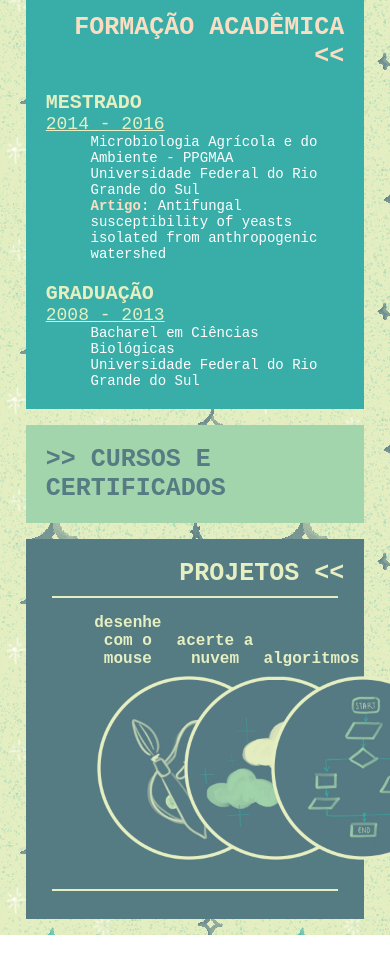
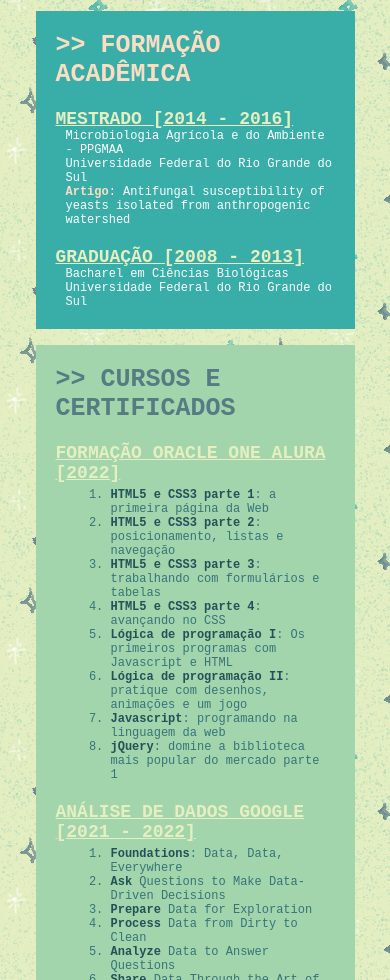
Before and after one commit to anamilanezi/anamilanezi.github.io, a plain HTML site: page index.html in a window 390 px wide. Shown: the part 1020-2000 px from the top of the page. Before the commit the page ends 1955 px from the top, so only its background shows below. Drawn offline with Linux system fonts and the light colour scheme; a web font is replaced by a local one.

Commit message:
implementa versao mobile de cursos

```diff
--- a/css/style.css
+++ b/css/style.css
@@ -20,7 +20,7 @@ body {
 @media (max-width: 900px) {
 
     body {
-        max-width: 95%;
+        max-width: 90%;
     }
     .web {
         display: none;
@@ -37,17 +37,27 @@ body {
         margin: 0;
     }
 
+    h3, #nav-formacao, h4 {
+        text-align: left;
+    }
+
     h4 {
         margin: 20px 0 0 0;
-        font-size: 20px;
+        font-size: 18px;
         color:#E5EFC1;
         text-transform: uppercase;
+        text-decoration: underline;
     }
 
     .descricao {
         color: #FFFFFF;
-        font-size: 14px;
-        padding-left: 15%;
+        font-size: 12px;
+        padding-left: 10px;
+    }
+
+    li {
+        margin: 0;
+        font-size: 12px;
     }
 
     hr {
@@ -55,12 +65,16 @@ body {
         border: 1px solid #E5EFC1;
         }
 
-    .titulo, .descricao {
+    .formacao .titulo, .descricao {
         text-align: left;
     }
 
     .curso-ano {
         text-decoration: underline;
+    }
+
+    ol {
+        margin: 5px;
     }
 
 
--- a/index.html
+++ b/index.html
@@ -37,13 +37,12 @@
     <main>
 
         <div class="formacao">
-
+<!-- FORMAÇÃO EXIBIDA NA VERSÃO MOBILE -->
             <section class="mobile">
-                <h3 id="nav-formacao">FORMAÇÃO ACADÊMICA <<</h3>
+                <h3 id="nav-formacao">>> FORMAÇÃO ACADÊMICA</h3>
 
                 <div class="titulo">
-                    <h4>Mestrado</h4>
-                    <span class="curso-ano">2014 - 2016</span>
+                    <h4>Mestrado [2014 - 2016]</h4>
                 </div>
                 <div class="descricao">
                     <p>Microbiologia Agrícola e do Ambiente - PPGMAA</p>
@@ -52,18 +51,16 @@
                 </div>
 
                 <div class="titulo">
-                    <h4>Graduação</h4>
-                    <span class="curso-ano">2008 - 2013</span>
+                    <h4>Graduação [2008 - 2013]</h4>
+
                 </div>
                 <div class="descricao">
                     <p>Bacharel em Ciências Biológicas<br>
                     </p>
                     <p>Universidade Federal do Rio Grande do Sul</p>
                 </div>
-
-
             </section>
-
+<!--FORMAÇÃO VERSÃO WEB-->
             <section class="web">
             <h3 id="nav-formacao">FORMAÇÃO ACADÊMICA <<</h3>
             <table class="web">
@@ -87,8 +84,53 @@
         </div>
 
         <div class="cursos-certificados">
+            <!--CURSOS VERSÃO MOBILE-->
+        <section class="mobile">
+            <h3>>> CURSOS E CERTIFICADOS</h3>
 
-
+                <h4>Formação Oracle One Alura [2022]</h4>
+            <div class="descricao">
+                <ol class="lista-cursos alura">
+                    <li><a href="https://cursos.alura.com.br/certificate/3a588f14-124f-4d1d-aa90-c41baca1486a" target="_blank">HTML5 e CSS3 parte 1</a>: a primeira página da Web</li>
+                    <li><a href="https://cursos.alura.com.br/certificate/0d3996a1-0f83-46ef-a654-887665ed11c4" target="_blank">HTML5 e CSS3 parte 2</a>: posicionamento, listas e navegação</li>
+                    <li><a href="https://cursos.alura.com.br/certificate/7f4a34fd-ff21-44d7-beba-ecf1fb127ca4" target="_blank">HTML5 e CSS3 parte 3</a>: trabalhando com formulários e tabelas</li>
+                    <li><a href="https://cursos.alura.com.br/certificate/928cc8f9-a924-4191-ab8c-4d158020a027" target="_blank">HTML5 e CSS3 parte 4</a>: avançando no CSS</li>
+                    <li><a href="https://cursos.alura.com.br/certificate/f8f14e59-bde4-45b4-a86e-1e315b4330dc" target="_blank">Lógica de programação I</a>: Os primeiros programas com Javascript e HTML</li>
+                    <li><a href="https://cursos.alura.com.br/certificate/2d04d62b-7664-4ee4-9999-808f3dfe9234" target="_blank">Lógica de programação II</a>: pratique com desenhos, animações e um jogo</li>
+                    <li><a href="https://cursos.alura.com.br/certificate/5429d80b-1e2e-431a-84b4-07f74e1b73a7" target="_blank">Javascript</a>: programando na linguagem da web
+                    </li>
+                    <li><a href="https://cursos.alura.com.br/certificate/a400a089-9467-49b6-ae9f-5224af427731" target="_blank">jQuery</a>: domine a biblioteca mais popular do mercado parte 1</li>
+                </ol>
+            </div>
+            <h4>Análise de Dados Google [2021 - 2022]</h4>
+            <div class="descricao">
+                <ol class="lista-cursos">
+                    <li><a href="https://www.coursera.org/account/accomplishments/certificate/GWCWRLACS3SQ" target="_blank">Foundations</a>: Data, Data, Everywhere</li>
+                    <li><a href="https://www.coursera.org/account/accomplishments/certificate/6BCZXBML2TDV" target="_blank">Ask</a> Questions to Make Data-Driven Decisions</li>
+                    <li><a href="https://www.coursera.org/account/accomplishments/certificate/8GXNWLNPZS6E" target="_blank">Prepare</a> Data for Exploration</li>
+                    <li><a href="https://www.coursera.org/account/accomplishments/certificate/WPFFJYY2RNGB" target="">Process</a> Data from Dirty to Clean</li>
+                    <li><a href="https://www.coursera.org/account/accomplishments/certificate/E6PNPP5ZJAN8" target="_blank">Analyze</a> Data to Answer Questions</li>
+                    <li><a href="https://www.coursera.org/account/accomplishments/certificate/JYZ35UQ7KSG6" target="_blank">Share</a> Data Through the Art of Visualization</li>
+                    <li><a href="https://www.coursera.org/account/accomplishments/certificate/ZNSQ7WGCU4H3" target="_blank">Data Analysis</a> with R Programming</li>
+                </ol>
+            </div>
+            <h4>Mulheres: História e Resistência | CHC Santa Casa [2019]</h4>
+            <div class="descricao">
+                <ol class="lista-cursos">
+                    <li>Perspectivas: as mulheres como agentes da História</li>
+                    <li>Feminismos: movimentos políticos no decorrer da História</li>
+                    <li>Mulheres e saúde</li>
+                    <li>Significados e representações do corpo feminino</li>
+                    <li>Maternidade: perspectivas históricas</li>
+                    <li>Mulheres e sexualidade</li>
+                    <li>Mulheres e relações de trabalho</li>
+                    <li>Mulheres e violência</li>
+                    <li>Significados e representações artísticas e culturais da mulher</li>
+                    <li>Mulheres negras e latinoamericanas</li>
+                </ol>
+            </div>
+        </section>
+        <section class="web">
             <h3>>> CURSOS E CERTIFICADOS</h3>
                 <table class="web">
                     <tr>
@@ -142,6 +184,7 @@
                     </tr>
 
                 </table>
+</section>
         </div>
 
         <div class="projetos">
```
Lines whose indentation alone changed are shown as unchanged.
